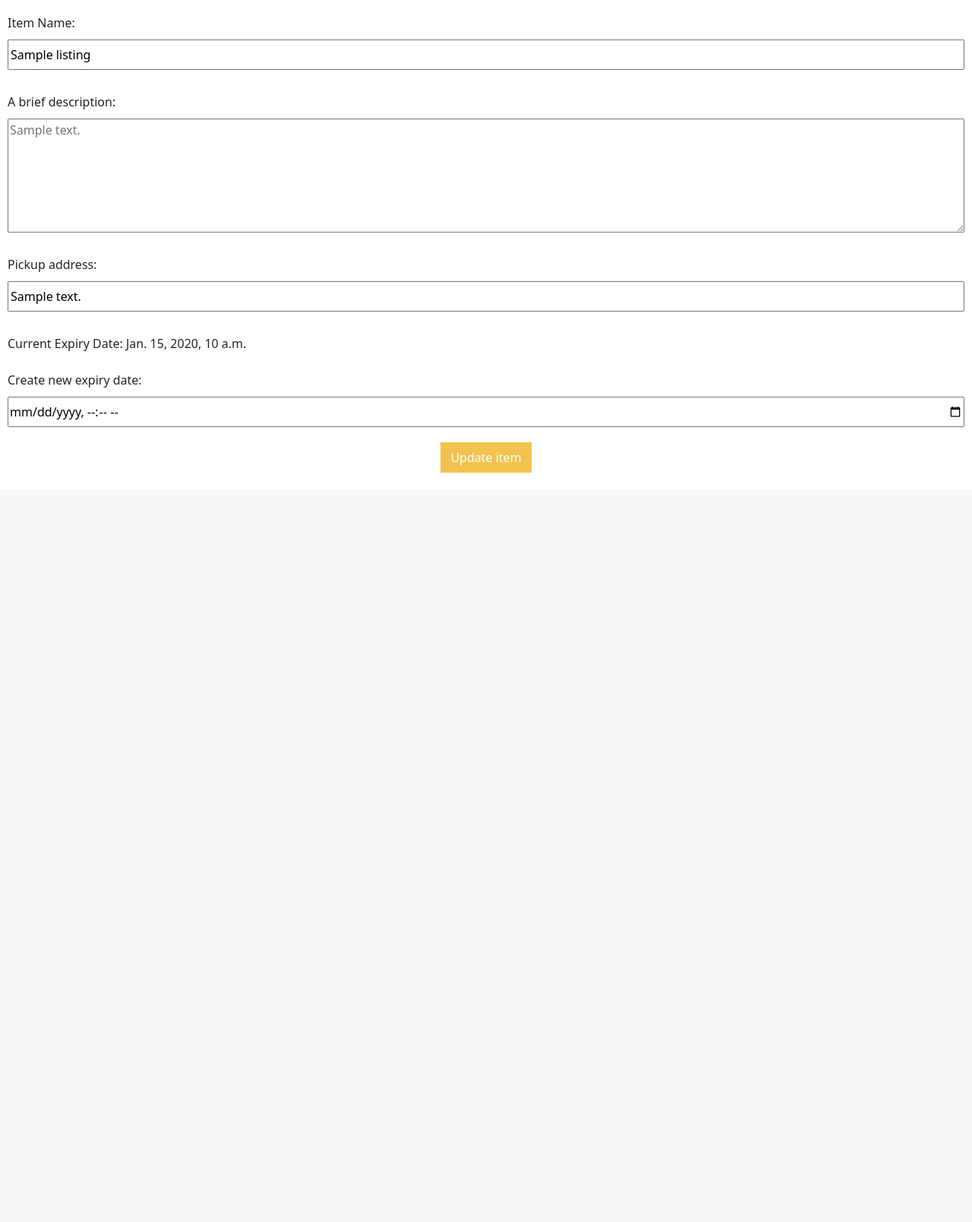
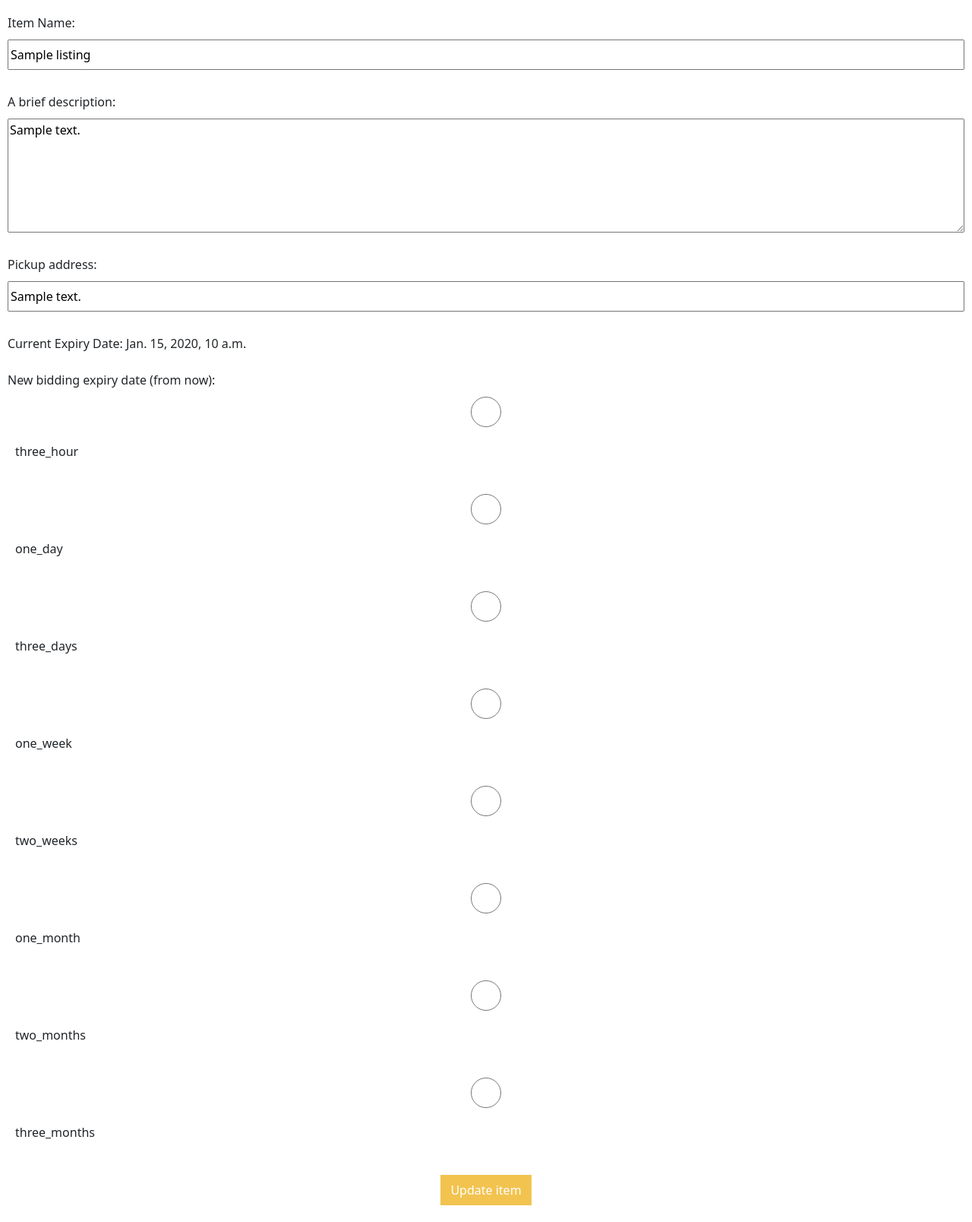
Before and after one commit to C1ndyy/bidmarket, a Django app: page /listings/1/update in a window 1280 px wide. Shown: the part 593-2201 px from the top of the page at 76% size. Before the commit the page ends 1215 px from the top, so only its background shows below. Run offline with Django 3.2, Linux system fonts and the light colour scheme; a user stored in the database is signed in; tables that the repository leaves empty hold one stand-in row (values such as "Sample post").

Commit message:
update form expiry picker

```diff
--- a/main_app/templates/listings/create.html
+++ b/main_app/templates/listings/create.html
@@ -45,7 +45,7 @@
     <h4>Timeline</h4>
     Set the bid duration for your item:
         {% for key, val in duration.items %}
-        <input type="radio" name="expiry_date" value="{{val}}">
+        <input type="radio" name="expiry_date" value="{{val}}" required>
         <label for="expiry_date">{{key}}</label><br>
         {% endfor %}
 
--- a/main_app/templates/listings/update.html
+++ b/main_app/templates/listings/update.html
@@ -32,15 +32,18 @@
         <input type="text" name="name" value="{{item.name}}" placeholder="{{item.name}}">
     </label>
     <label for="description">A brief description:
-        <textarea name="description" placeholder="{{item.description}}" value="{{item.description}}"
-            style="height:150px" required></textarea>
+        <textarea name="description"  value="{{item.description}}" placeholder="{{item.description}}"
+            style="height:150px" required>{{item.description}}</textarea>
     </label>
     <label for="address">Pickup address:
         <input type="text" name="address" value="{{item.address}}" placeholder="{{item.address}}">
     </label>
     <label for="expiry_date"> Current Expiry Date: {{item.expiry_date}} <br><br>
-        Create new expiry date: <input type="datetime-local" name="expiry_date" value="{{item.expiry_date}}"
-            placeholder="{{item.expiry_date}}">
+        New bidding expiry date (from now):
+        {% for key, val in duration.items %}
+        <input type="radio" name="expiry_date" value="{{val}}" required>
+        <label for="expiry_date">{{key}}</label><br>
+        {% endfor %}
     </label>
     <button class="edit" type="submit">Update item</button>
 </form>
--- a/main_app/views.py
+++ b/main_app/views.py
@@ -87,12 +87,22 @@ def new_message(request, listing_id):
 
 
 #----------------------------------Listings---------------------------------#
+# get current datetime now (type datetime.datetime)
+now = datetime.now(timezone.utc)
 
+# get time intervals for bidding
+duration = {
+    "three_hour": (now+timedelta(minutes=30)).strftime('%Y-%m-%d %H:%M:%S'),
+    "one_day" : (now+timedelta(days=1)).strftime('%Y-%m-%d %H:%M:%S'),
+    "three_days" : (now+timedelta(days=3)).strftime('%Y-%m-%d %H:%M:%S'),
+    "one_week" : (now+timedelta(days=7)).strftime('%Y-%m-%d %H:%M:%S'),
+    "two_weeks" : (now+timedelta(days=14)).strftime('%Y-%m-%d %H:%M:%S'),
+    "one_month": (now+timedelta(days=30)).strftime('%Y-%m-%d %H:%M:%S'),
+    "two_months" : (now+timedelta(days=60)).strftime('%Y-%m-%d %H:%M:%S'),
+    "three_months" : (now+timedelta(days=90)).strftime('%Y-%m-%d %H:%M:%S')
+}
 
 def listings_index(request):
-    # get current datetime now (type datetime.datetime)
-    now = datetime.now(timezone.utc)
-
     # query by keyword
     q=request.GET.get('q', '')
     items = Listing.objects.filter(name__icontains=q)
@@ -127,22 +137,9 @@ def profile(request):
 
 
 def listings_create(request):
-    # calculate now and future dates:
-    now = datetime.now(timezone.utc)
-    duration = {
-        "three_hour": (now+timedelta(minutes=30)).strftime('%Y-%m-%d %H:%M:%S'),
-        "one_day" : (now+timedelta(days=1)).strftime('%Y-%m-%d %H:%M:%S'),
-        "three_days" : (now+timedelta(days=3)).strftime('%Y-%m-%d %H:%M:%S'),
-        "one_week" : (now+timedelta(days=7)).strftime('%Y-%m-%d %H:%M:%S'),
-        "two_weeks" : (now+timedelta(days=14)).strftime('%Y-%m-%d %H:%M:%S'),
-        "one_month": (now+timedelta(days=30)).strftime('%Y-%m-%d %H:%M:%S'),
-        "two_months" : (now+timedelta(days=60)).strftime('%Y-%m-%d %H:%M:%S'),
-        "three_months" : (now+timedelta(days=90)).strftime('%Y-%m-%d %H:%M:%S')
-    }
     return render(request, 'listings/create.html',
     {"categories": CATEGORIES,
-    "duration" : duration,
-    "now": now}
+    "duration" : duration}
     )
 
 
@@ -161,7 +158,8 @@ def listings_detail(request, listing_id):
 def listings_update(request, listing_id):
     item = Listing.objects.get(id=listing_id)
     return render(request, 'listings/update.html',
-    {'item': item,})
+    {'item': item,
+    "duration" : duration})
 
 
 
```
